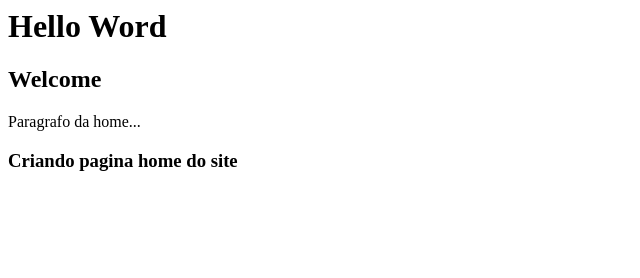
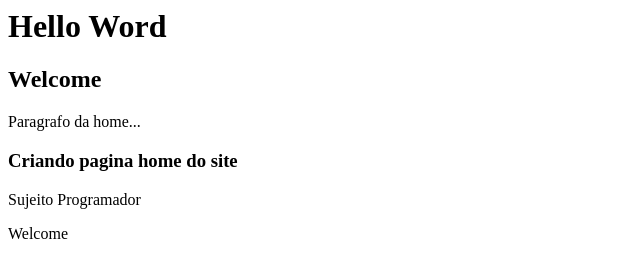
Before and after one commit to R7mon/AprendendoGitHub, a plain HTML site: page index.html in a window 1280 px wide. Shown: the whole page, without its empty margins (0-640 px from the left). Drawn offline with Linux system fonts and the light colour scheme.

Commit message:
Finalizando pagina home com toda descrição

```diff
--- a/index.html
+++ b/index.html
@@ -3,3 +3,5 @@
 <p>Paragrafo da home...</p>
 
 <h3>Criando pagina home do site</h3>
+<p>Sujeito Programador</p>
+<p>Welcome</p>
```
Also changed, not shown: nomes.txt.
